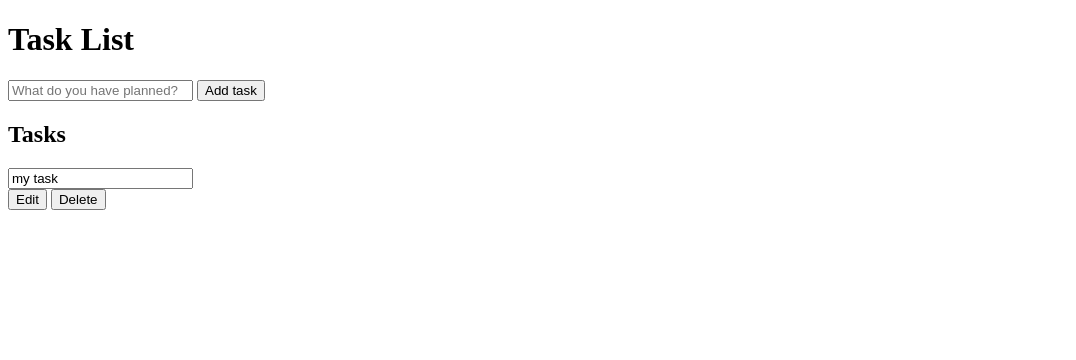
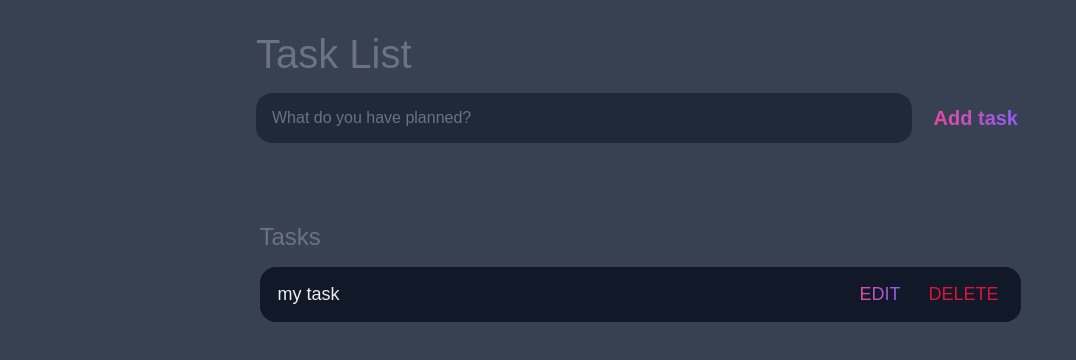
Before and after one commit to subhwhoo/TodoList, a plain HTML site: page index.html in a window 1280 px wide. Shown: the whole page, without its empty margins (0-1076 px from the left). Drawn offline with Linux system fonts and the light colour scheme.

Commit message:
CSS Updated

```diff
--- a/main.css
+++ b/main.css
@@ -1,4 +1,150 @@
 :root{
-    --dark:#374151;
+	--dark: #374151;
+	--darker: #1F2937;
+	--darkest: #111827;
+	--grey: #6B7280;
+	--pink: #EC4899;
+	--purple: #8B5CF6;
+	--light: #EEE;
+}
+
+*{
+    box-sizing: border-box;
+    margin: 0;
+    font-family: sans-serif;
+}
+
+body{
+    display: flex;
+    flex-direction: column;
+    background: var(--dark);
+    min-height: 100vh;
+    color: #fff;
+}
+
+header {
+    padding: 2rem 1rem;
+    max-width: 800px;
+    width: 100%;
+    margin: 0px auto;
+}
+
+header h1{
+    font-size: 2.5rem;
+    color: var(--grey);
+    font-weight: 300;
+    margin: 0;
+    margin-bottom: 1rem;
+}
+
+#new-task-form{
+    display: flex;
+}
+input,button{
+    appearance: none;
+    border: none;
+    outline: none;
+    background: none;
+}
+
+#new-task-input{
+    flex: 1 1 0%;
+    background-color: var(--darker);
+    padding: 1rem;
+    border-radius: 1rem;
+    margin-right: 1rem;
+    color: var(--light);
+    font-size: 1rem;
+}
+
+#new-task-input::placeholder{
+    color: var(--grey);
+}
+
+#new-task-submit{
+    color: var(--pink);
+    font-size: 1.25rem;
+    font-weight: 700;
+    background-image: linear-gradient(to right, var(--pink),var(--purple));
+    -webkit-background-clip: text;
+    -webkit-text-fill-color: transparent;
+    cursor: pointer;
+    transition: 0.4s ;
+}
+
+#new-task-submit:hover{
+    opacity: 0.8;
 
 }
+
+#new-task-submit:active{
+    opacity: 0.6;
+}
+
+main{
+    flex: 1 1 0%;
+    padding: 2rem 1rem;
+    max-width: 825px;
+    width: 100%;
+    margin: 0 auto;
+}
+
+.task-list{
+    padding: 1rem;
+
+}
+.task-list h2{
+    font-size: 1.5rem;
+    font-weight: 300;
+    color: var(--grey);
+    margin-bottom: 1rem;
+
+}
+
+#tasks .task{
+    display: flex;
+    justify-content: space-between;
+    background-color: var(--darkest);
+    padding: 1rem;
+    border-radius: 1rem;
+    margin-bottom: 1rem;
+}
+#tasks .task .content .text{
+    color: var(--light);
+    font-size: 1.125rem;
+    width: 100%;
+    display: block;
+    transition: 0.4s;
+}
+#tasks .task .content .text:not(:read-only){
+    color: var(--pink);
+}
+
+#tasks .task .actions{
+    display: flex;
+    margin: 0 -0.5rem;
+}
+.task .actions button{
+      cursor: pointer;
+      margin: 0 0.5rem;
+      font-size: 1.125rem;
+      text-transform: uppercase;
+      transition: 0.4s;
+
+}
+.task .actions button:hover{
+    opacity: 0.8;
+
+}
+.task .actions button:active{
+    opacity: 0.6;
+}
+.task .actions .edit{
+    background-image: linear-gradient(to right, var(--pink),var(--purple));
+    -webkit-background-clip: text;
+    -webkit-text-fill-color: transparent;
+}
+
+.task .actions .delete{
+    color: crimson;
+}
```
